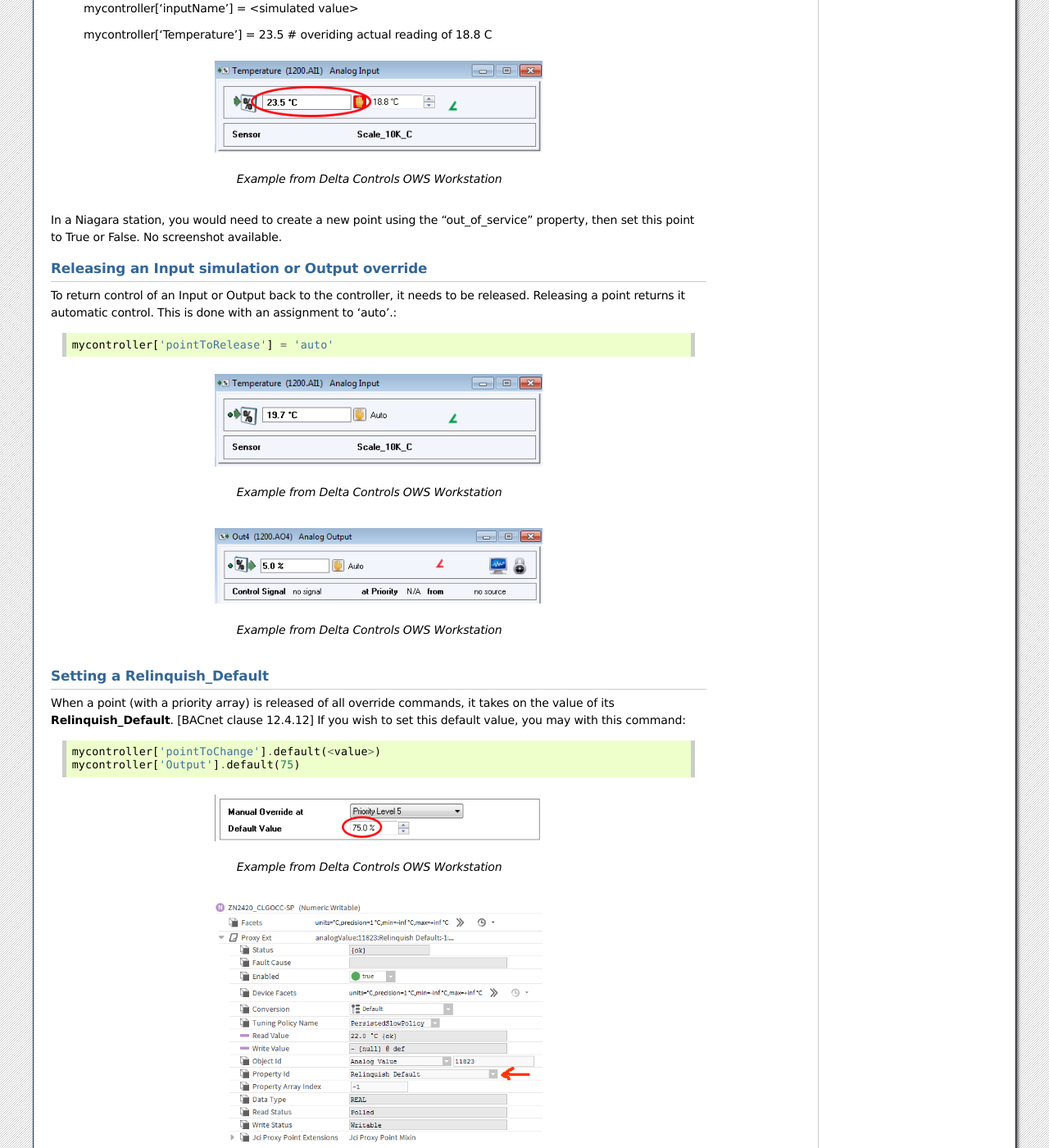
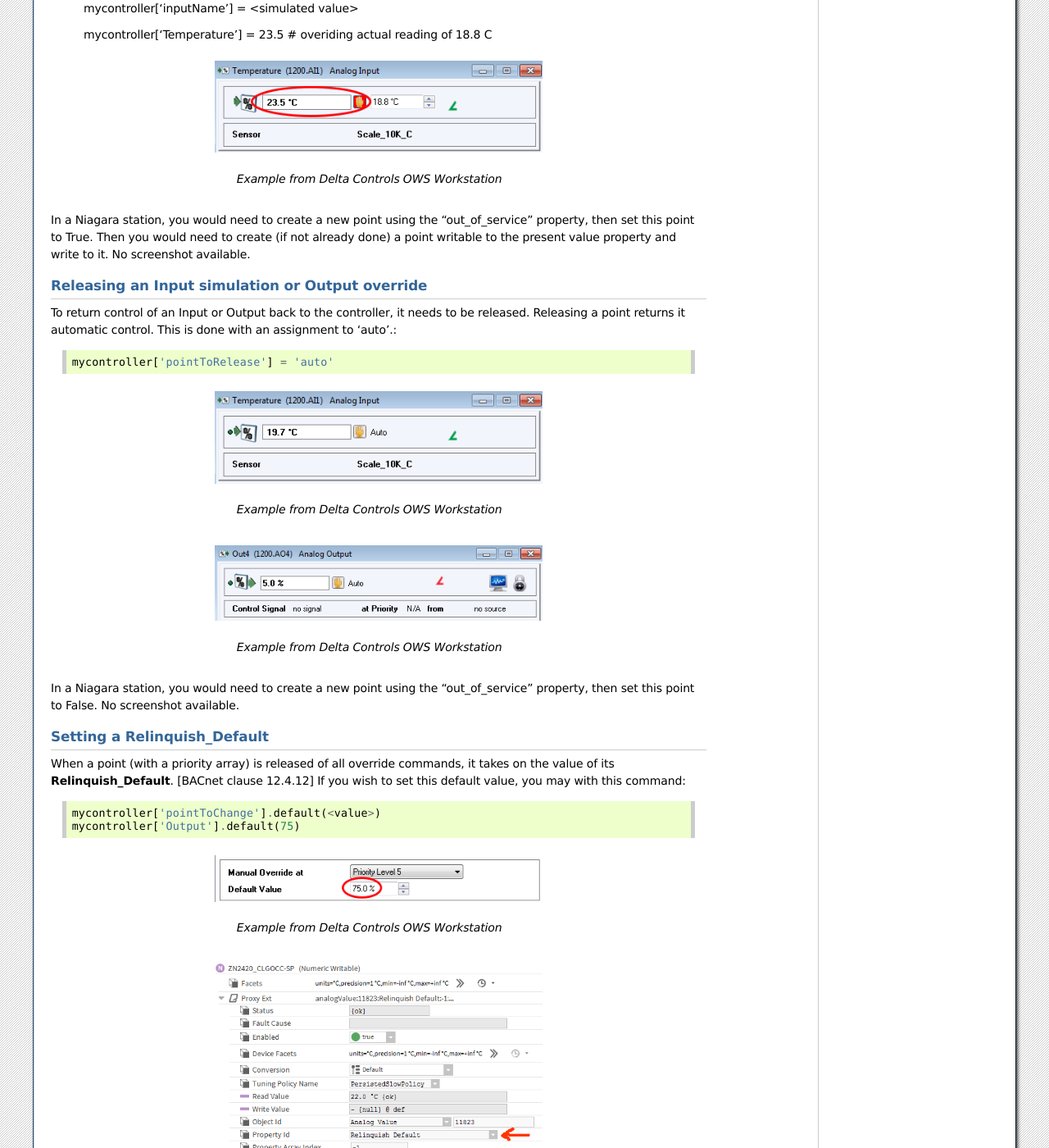
Before and after one commit to ChristianTremblay/BAC0, a Sphinx documentation site: the page built from doc/source/connect.rst, in a window 1280 px wide and 1400 px high, scrolled down 3506 px. Shown: the whole window at 82% size. Built offline with Sphinx 7.4.7, drawn with Linux system fonts in a browser that asks for light colours; the version number could not be read and is left out.

Commit message:
Small correction to doc
Signed-off-by: Christian Tremblay <christian.tremblay@servisys.com>

```diff
--- a/doc/source/connect.rst
+++ b/doc/source/connect.rst
@@ -155,7 +155,9 @@
 
 
 In a Niagara station, you would need to create a new point using the "out_of_service"
-property, then set this point to True or False. No screenshot available.
+property, then set this point to True. Then you would need to create
+(if not already done) a point writable to the present value property and write
+to it. No screenshot available.
 
 Releasing an Input simulation or Output override
 *************************************************
@@ -182,6 +184,10 @@
 
     *Example from Delta Controls OWS Workstation*
 
+
+In a Niagara station, you would need to create a new point using the "out_of_service"
+property, then set this point to False. No screenshot available.
+
 Setting a Relinquish_Default
 ****************************
 When a point (with a priority array) is released of all override commands, it takes on the value
```
